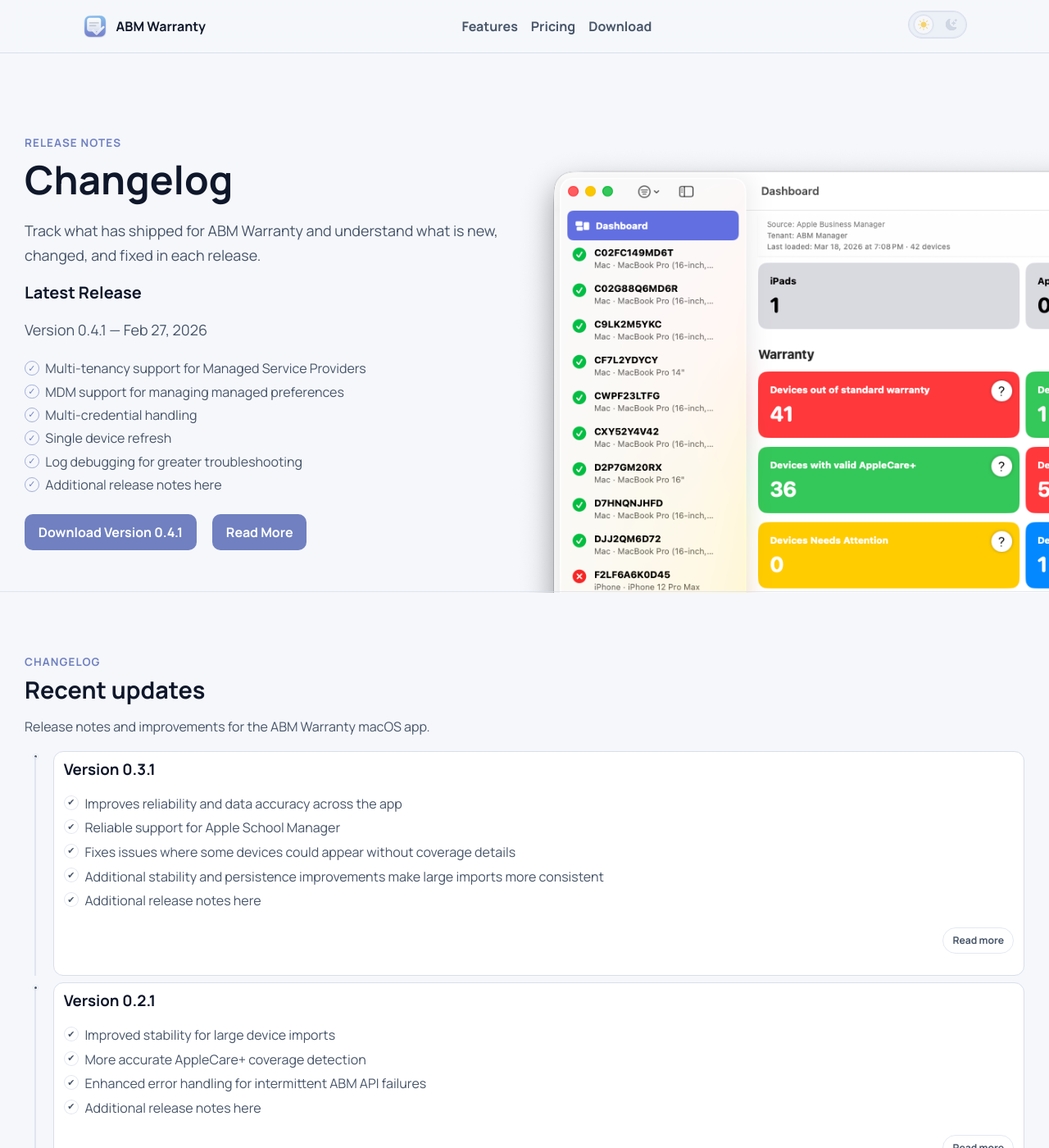
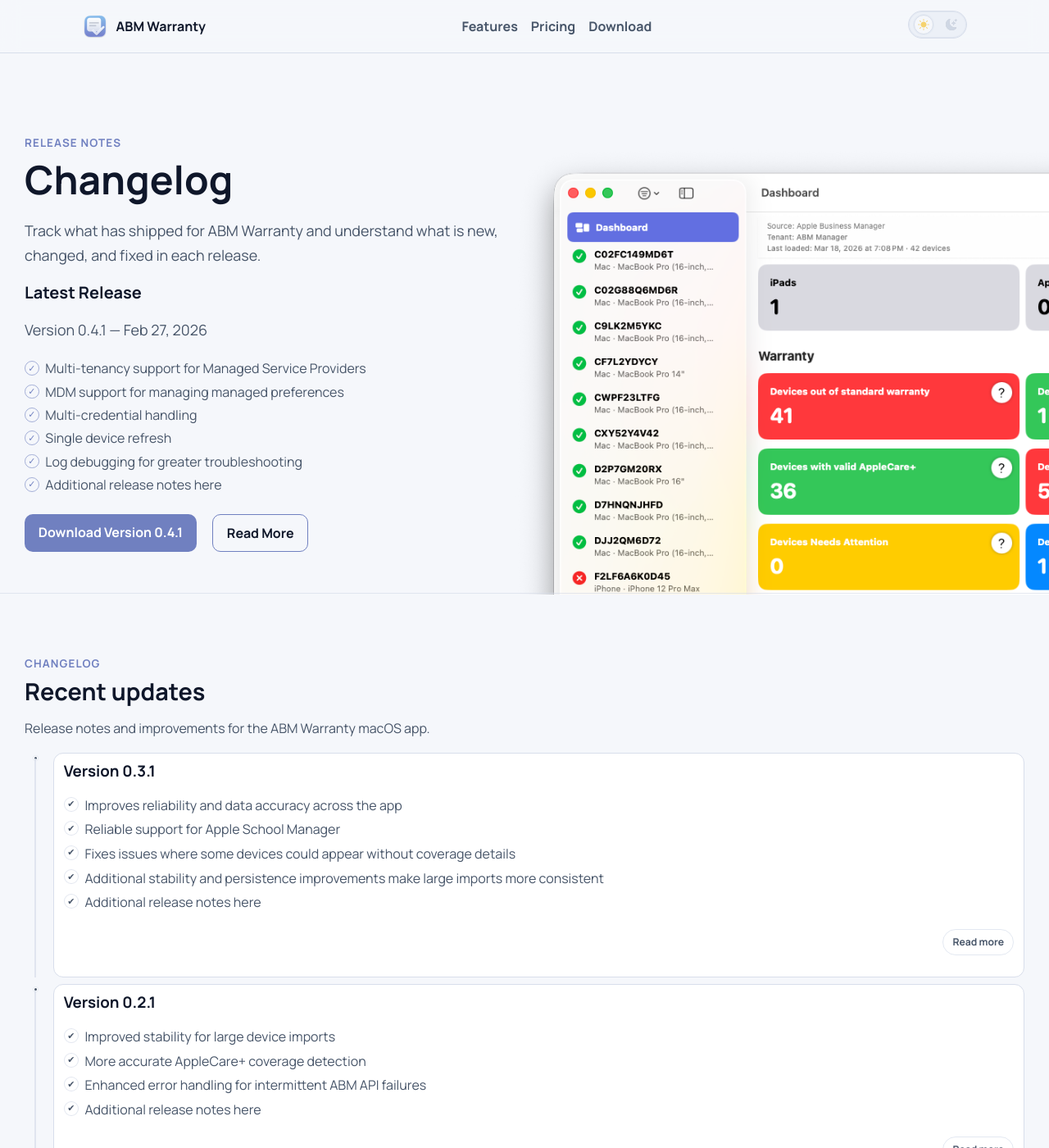
Before and after one commit to jonbrown21/abmwarranty, a Jekyll site: the page built from changelog.md, in a window 1280 px wide and 1400 px high. Shown: the whole window at 82% size. Built offline with Jekyll 4.4.1, drawn with Linux system fonts in a browser that asks for light colours.

Commit message:
style: make changelog hero read more an outline button

```diff
--- a/assets/css/main.css
+++ b/assets/css/main.css
@@ -604,6 +604,10 @@ html[data-theme='dark'] .theme-icon-light { color: #9ca9c0; opacity: 0.35; }
   display: flex;
   flex-wrap: wrap;
   gap: 0.6rem;
+}
+
+.changelog-readmore-outline {
+  color: var(--primary);
 }
 
 .changelog-latest-release-title {
```
Also changed, not shown: changelog.md.
